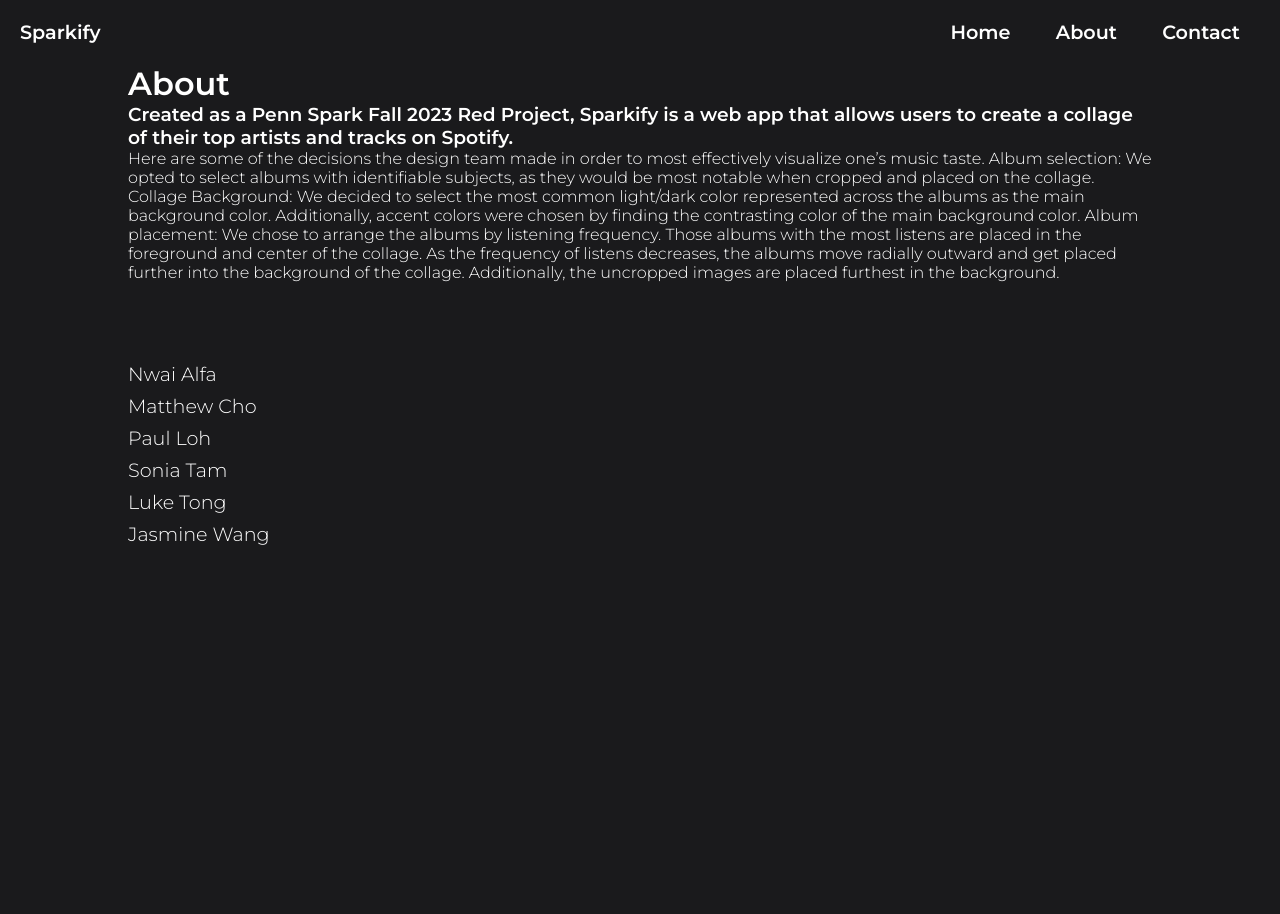
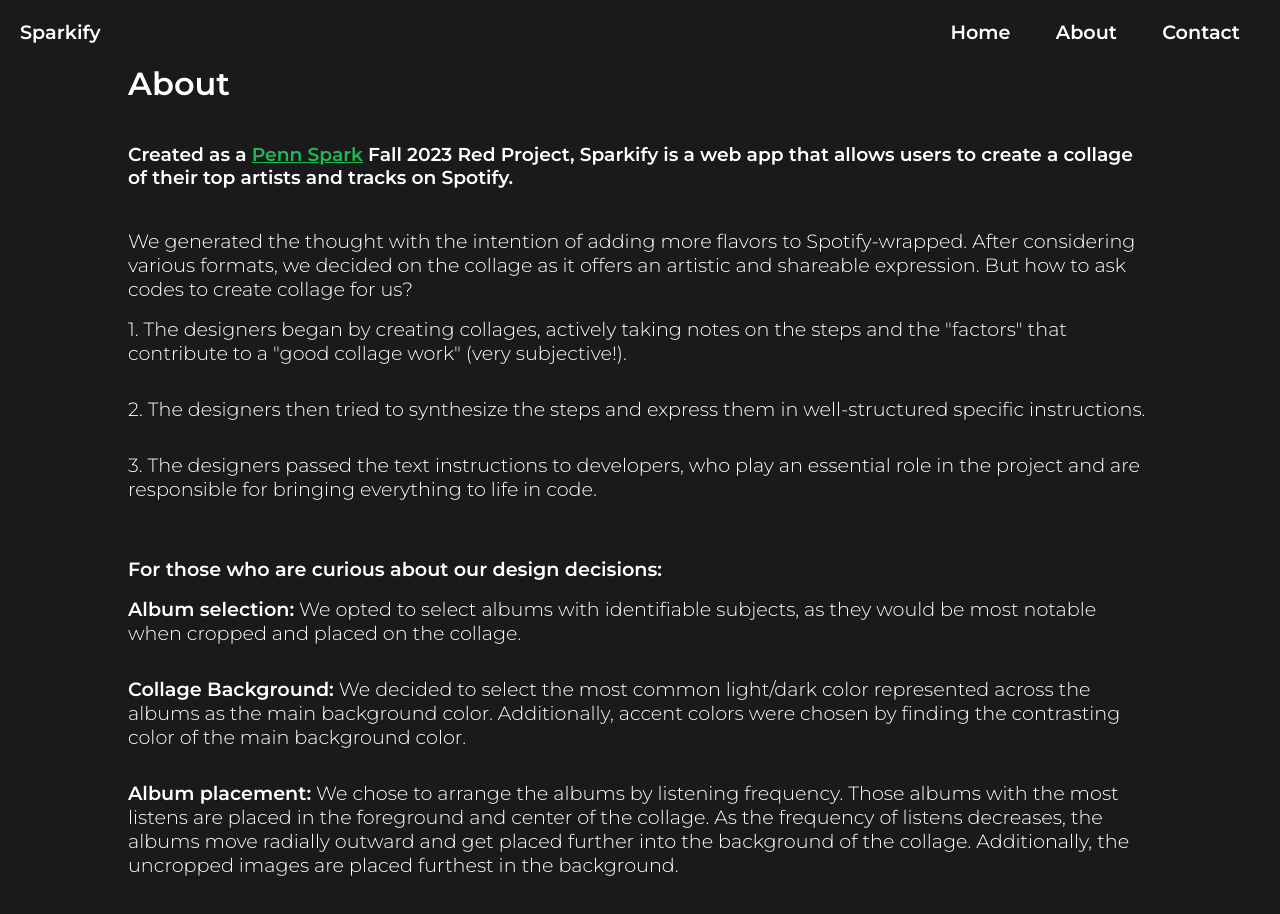
Before and after one commit to PennSpark/fa23-sparkify, a SvelteKit app in the folder LukesHappyPlace/: page /about in a window 1280 px wide. Shown: the top 914 px of the page. Before the commit the page ends 800 px from the top, so only its background shows below. Built offline with nearby package versions, Linux system fonts and the light colour scheme.

Commit message:
about page

```diff
--- a/LukesHappyPlace/src/app.html
+++ b/LukesHappyPlace/src/app.html
@@ -2,7 +2,7 @@
 <html lang="en">
 	<head>
 		<meta charset="utf-8" />
-		<link rel="icon" href="%sveltekit.assets%/favicon.ico" />
+		<link rel="icon" href="/favicon.ico" />
 		<meta name="viewport" content="width=device-width" />
 
 		<title>Sparkify</title>
--- a/LukesHappyPlace/src/routes/about/+page.svelte
+++ b/LukesHappyPlace/src/routes/about/+page.svelte
@@ -11,28 +11,55 @@
 </h3>
 
 <p>
-	Here are some of the decisions the design team made in order to most effectively visualize one’s music taste.
-	Album selection: We opted to select albums with identifiable subjects, as they would be most notable when cropped and placed on the collage.
-	Collage Background:  We decided to select the most common light/dark color represented across the albums as the main background color. Additionally, accent colors were chosen by finding the contrasting color of the main background color.
-	Album placement: We chose to arrange the albums by listening frequency. Those albums with the most listens are placed in the foreground and center of the collage. As the frequency of listens decreases, the albums move radially outward and get placed further into the background of the collage. Additionally, the uncropped images are placed furthest in the background.
+	We generated the thought with the intention of adding more flavors to Spotify-wrapped.
+	After considering various formats, we decided on the collage as it offers an artistic
+	and shareable expression. But how to ask codes to create collage for us?
+</p>
+<ul>
+	<li>
+		1. The designers began by creating collages, actively taking notes on the steps and the "factors" that contribute to a "good collage work" (very subjective!).
+	</li>
+	<li>
+		2. The designers then tried to synthesize the steps and express them in well-structured specific instructions.
+	</li>
+	<li>
+		3. The designers passed the text instructions to developers, who play an essential role in the project and are responsible for bringing everything to life in code.
+	</li>
+</ul>
+
+<p>
+	<b>For those who are curious about our design decisions:</b>
 </p>
 
 <ul>
-	<li>Nwai Alfa</li>
-	<li>Matthew Cho</li>
-	<li>Paul Loh</li>
-	<li>Sonia Tam</li>
-	<li>Luke Tong</li>
-	<li>Jasmine Wang</li>
+	<li>
+		<b>Album selection:</b> We opted to select albums with identifiable subjects, as they would be most notable when cropped and placed on the collage.
+	</li>
+	<li>
+		<b>Collage Background:</b> We decided to select the most common light/dark color represented across the albums as the main background color. Additionally, accent colors were chosen by finding the contrasting color of the main background color.
+	</li>
+	<li>
+		<b>Album placement:</b> We chose to arrange the albums by listening frequency. Those albums with the most listens are placed in the foreground and center of the collage. As the frequency of listens decreases, the albums move radially outward and get placed further into the background of the collage. Additionally, the uncropped images are placed furthest in the background.
+	</li>
 </ul>
 
 <style lang="scss">
+	h3 {
+		padding-block: 5vh;
+		a {
+			color: $green;
+			text-decoration: underline;
+		}
+	}
+	p {
+		font-size: 1.2em;
+	}
 	ul {
-		padding-top: 10vh;
+		padding-bottom: 5vh;
 		list-style-type: none;
 		li {
 			font-size: 1.2em;
-			padding-bottom: 1vh;
+			padding-block: 2vh;
 		}
 	}
 </style>
```
